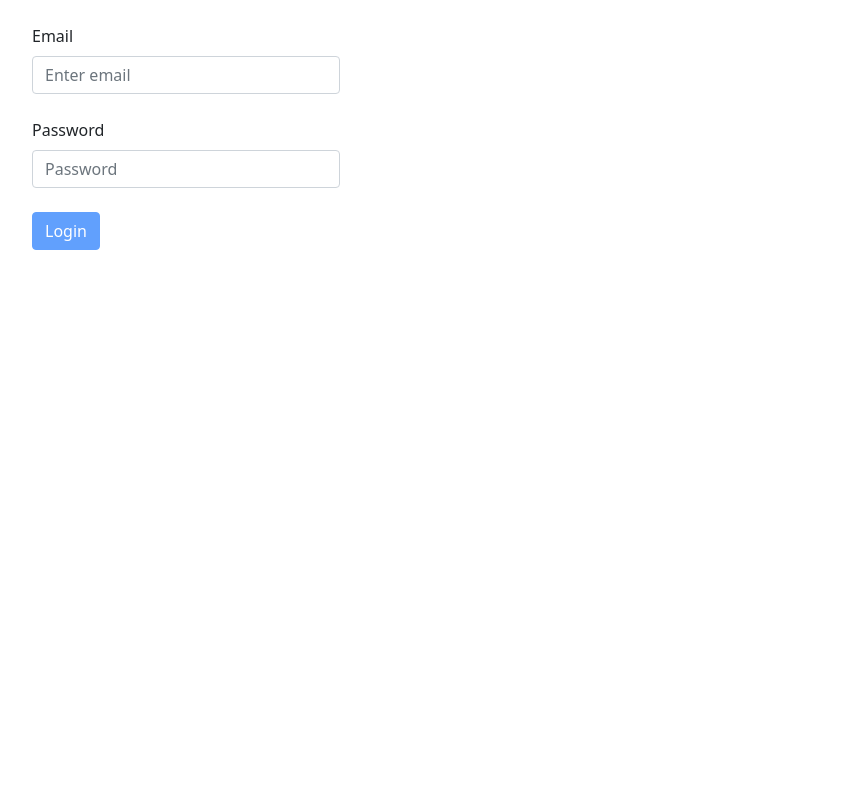
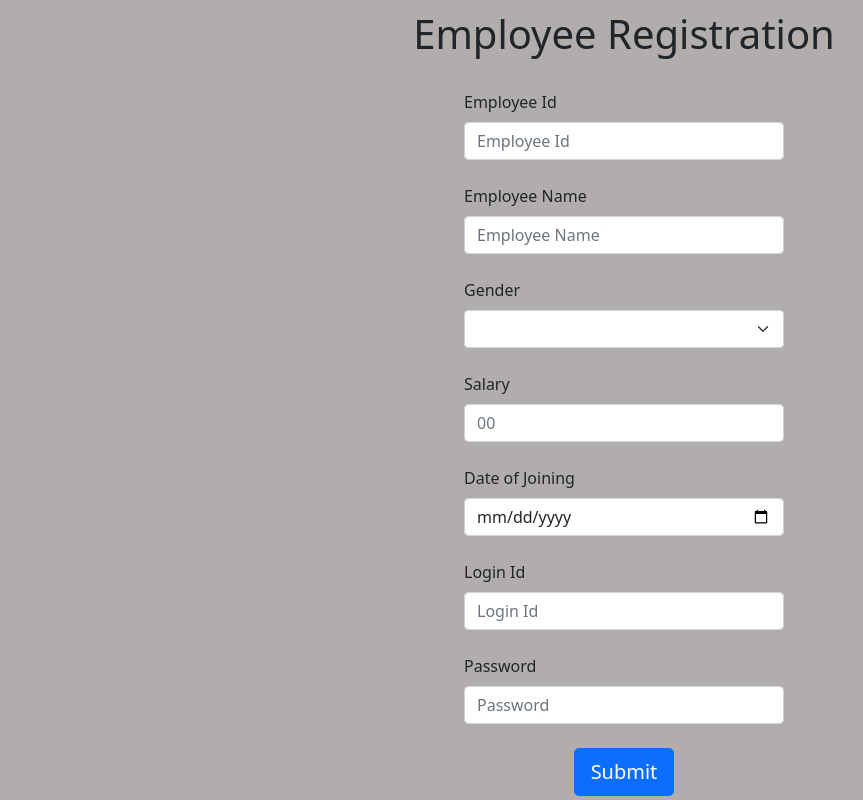
Before and after one commit to rjrealworld/Angular-Sessions, an Angular app in the folder 12-10-2021/demo/: page / in a window 1280 px wide. Shown: the whole page, without its empty margins (16-879 px from the left). Built offline with nearby package versions, Linux system fonts and the light colour scheme.

Commit message:
Added the dropdown in the gender registration page

```diff
--- a/12-10-2021/demo/src/app/app.component.html
+++ b/12-10-2021/demo/src/app/app.component.html
@@ -1,6 +1,6 @@
 <!-- <h1>App component is running</h1> -->
 <!-- <app-demo></app-demo> -->
 <!-- <app-assignment></app-assignment> -->
-<!-- <app-assignment2></app-assignment2> -->
-<app-login></app-login>
+<app-assignment2></app-assignment2>
+<!-- <app-login></app-login> -->
 <!-- <app-header></app-header> -->
--- a/12-10-2021/demo/src/app/assignment2/assignment2.component.html
+++ b/12-10-2021/demo/src/app/assignment2/assignment2.component.html
@@ -12,19 +12,19 @@
             required placeholder="Employee Name">
     </div>
 
-    <!-- <div class="form-group col-sm-3">
+    <div class="form-group col-sm-3">
         <label for="exampleGender" class="form-label mt-4">Gender</label>
         <select class="form-select" id="exampleGender" [(ngModel)]='user.gender'>
-            <option [value]="Male">Male</option>
-            <option [value]="Female">Female</option>
+            <option value="Male">Male</option>
+            <option value="Female">Female</option>
         </select>
-    </div> -->
+    </div>
 
-    <div class="form-group col-sm-3">
+    <!-- <div class="form-group col-sm-3">
         <label for="exampleInputemployeegender" class="form-label mt-4">Gender</label>
         <input type="text" class="form-control" id="exampleInputemployeegender" [(ngModel)]='user.gender'
             placeholder="Male/Female">
-    </div>
+    </div> -->
 
     <div class="form-group col-sm-3">
         <label for="exampleInputemployeesalary" class="form-label mt-4">Salary</label>
```
